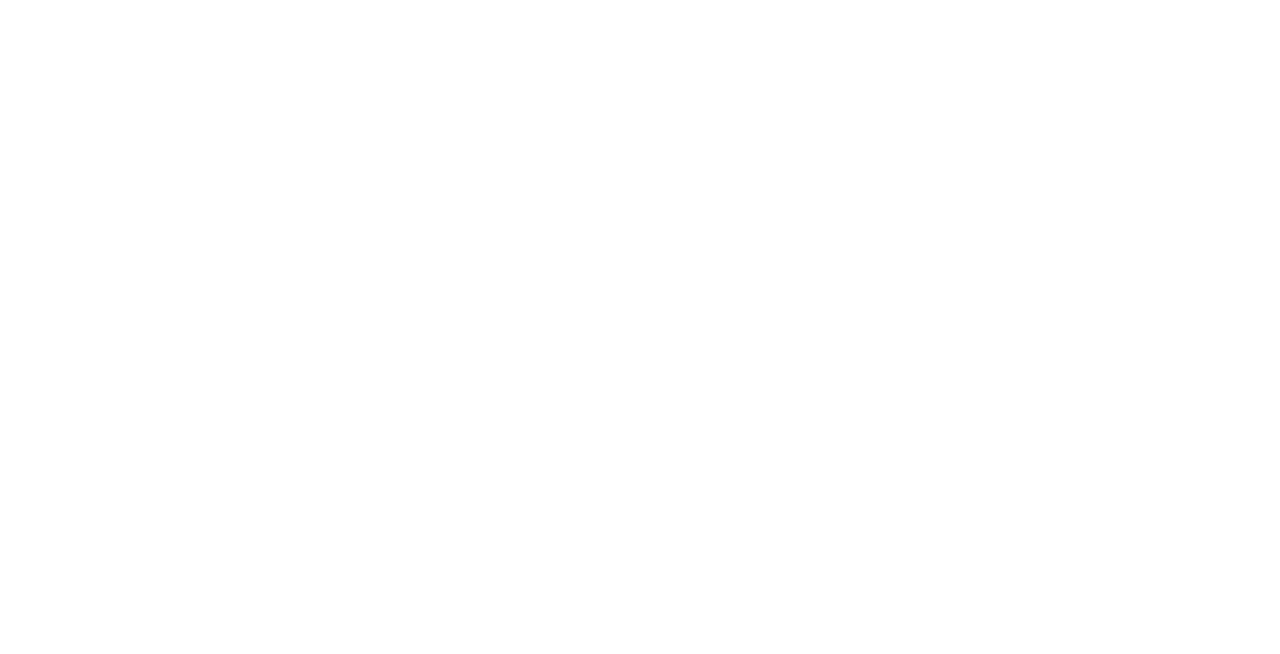
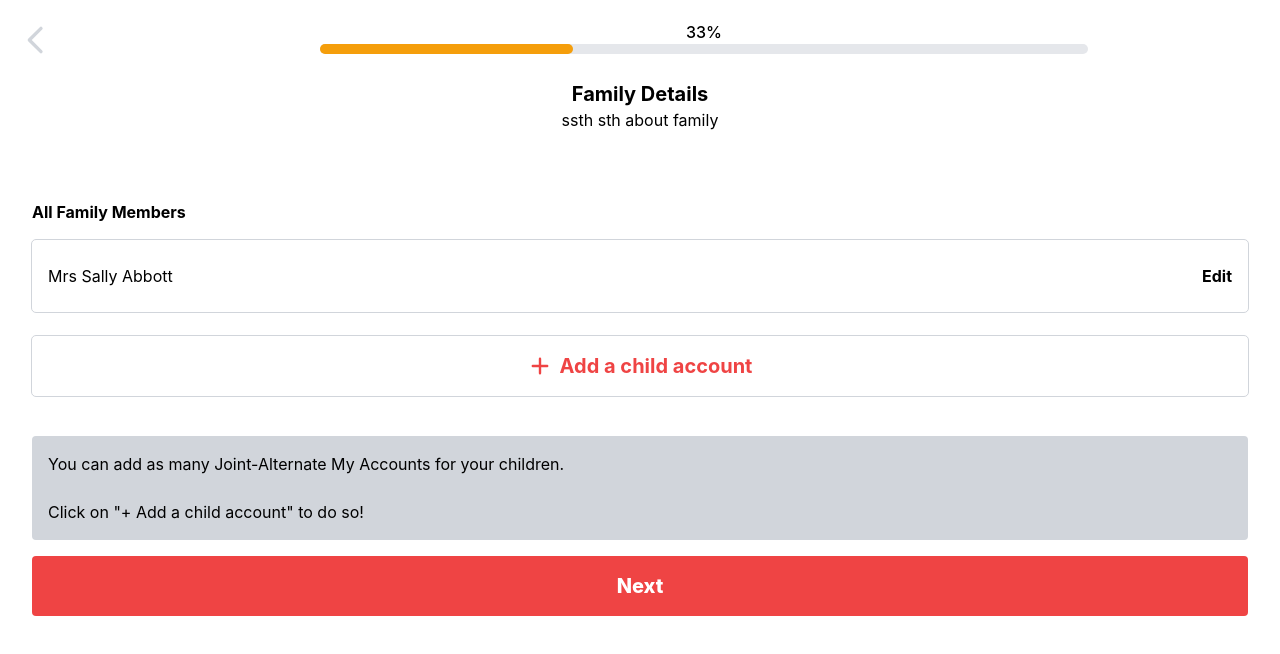
Before and after one commit to Service-Design-Studio/final-project-group-2-designerdz, a React (Create React App) app in the folder frontend/: page /family in a window 1280 px wide. Before the commit this address had no page. Shown: the top 654 px of the page. Built offline with nearby package versions, Linux system fonts and the light colour scheme.

Commit message:
added family page and extra

```diff
--- a/frontend/src/App.js
+++ b/frontend/src/App.js
@@ -6,6 +6,7 @@
 import Review from "./pages/Review.js";
 import SignUp from "./pages/SignUp.js";
 import Success from "./pages/Success.js";
+import Family from "./pages/Family.js";
 
 export default function App() {
   const loggedIn = false;
@@ -18,6 +19,7 @@
         <Route path="passport" element={<Passport />} />
         <Route path="review" element={<Review />} />
         <Route path="success" element={<Success />} />
+        <Route path="family" element={<Family />} />
       </Routes>
     </BrowserRouter>
   );
--- a/frontend/src/components/Buttons.js
+++ b/frontend/src/components/Buttons.js
@@ -51,4 +51,28 @@
   );
 }
 
-export { Button, BackButton, EditButton };
+function AddChildrenButton({ onClick }) {
+  return (
+    <button
+      className="add rounded outline outline-1 outline-gray-300 py-4 text-center flex items-center
+      justify-center mt-4"
+      onClick={onClick}
+    >
+      <svg
+        xmlns="http://www.w3.org/2000/svg"
+        className="h-6 w-6 fill-red-500"
+        viewBox="0 0 20 20"
+        fill="currentColor"
+      >
+        <path
+          fillRule="evenodd"
+          d="M10 3a1 1 0 011 1v5h5a1 1 0 110 2h-5v5a1 1 0 11-2 0v-5H4a1 1 0 110-2h5V4a1 1 0 011-1z"
+          clipRule="evenodd"
+        />
+      </svg>
+      <b className="ml-2 text-xl text-red-500">Add a child account</b>
+    </button>
+  );
+}
+
+export { Button, BackButton, EditButton, AddChildrenButton };
--- a/frontend/src/pages/Details.js
+++ b/frontend/src/pages/Details.js
@@ -1,3 +1,4 @@
+import { useEffect, useState } from "react";
 import { useNavigate, useLocation } from "react-router-dom";
 import { useForm } from "react-hook-form";
 import { USER_URL } from "../utilities/constants.js";
@@ -10,7 +11,6 @@
   getUserData,
   patchUserData,
 } from "../services/axiosUsers.js";
-import { useEffect, useState } from "react";
 
 export default function Details() {
   const navigate = useNavigate();
@@ -25,6 +25,8 @@
   } = useForm();
   let userData;
   let phoneNumber = localStorage.getItem("phoneNumber");
+  let isFamily = localStorage.getItem("isFamily") === "true"; //will have to get this info from db de
+  console.log("is family is this: ", isFamily);
 
   //on first render do GET request
   useEffect(() => {
@@ -62,16 +64,19 @@
 
   //post request to database backend
   const onSubmit = (data) => {
-    postUserData(USER_URL, data) //TODO: backend has to setup middleware to intercept HTTP request, either rack or expressjs
+    postUserData(USER_URL, data, phoneNumber) //TODO: backend has to setup to intercept HTTP request, to check if user exist or not
       .then((response) => {
-        console.log(response.status);
-        console.log(response.data);
+        //TODO: find a way to update the other pages detail too if phone number changes
         localStorage.setItem("phoneNumber", data.phone_number);
         if (onEdit === true) {
           navigate("/review");
           setOnEdit(false);
         } else {
-          navigate("/passport");
+          if (isFamily === true) {
+            navigate("/family");
+          } else {
+            navigate("/passport");
+          }
         }
       })
       .catch((error) => {
--- /dev/null
+++ b/frontend/src/pages/Family.js
@@ -0,0 +1,92 @@
+import { useEffect, useState } from "react";
+import { useNavigate } from "react-router-dom";
+import {
+  Button,
+  BackButton,
+  AddChildrenButton,
+} from "../components/Buttons.js";
+import TextDesc from "../components/TextDesc.js";
+import ProgressBar from "../components/ProgressBar";
+
+export default function Family() {
+  const navigate = useNavigate();
+  const [counter, setCounter] = useState(2);
+  const [familyMembers, setFamilyMembers] = useState([]);
+
+  function onEditClick() {
+    console.log("onEditClick clicked lo");
+    navigate("/details");
+  }
+
+  function onRemoveClick() {
+    console.log("onRemoveClick clicked lo");
+    //remove the element from the list ba
+  }
+
+  function onAddClick() {
+    console.log("onAddClick clicked lo");
+    setCounter(counter + 1);
+    setFamilyMembers([...familyMembers, { name: `Family Member ${counter}` }]);
+    console.log(familyMembers);
+  }
+
+  return (
+    <div>
+      <div className="flex flex-end">
+        <BackButton onClick={() => navigate("/signup")} />
+        <ProgressBar percent="33%" />
+      </div>
+
+      <TextDesc headerText="Family Details" bodyText="ssth sth about family" />
+      <div className="absolute top-[25%] w-full px-8 ">
+        <b className="text-l">All Family Members</b>
+
+        <div className="grid grid-cols-1 gap-2 mt-4">
+          <div className="rounded outline outline-1 outline-gray-300 py-6">
+            <div className="grid grid-cols-2 px-4">
+              <p>Mrs Sally Abbott</p>
+              <b className="text-right">
+                <button onClick={onEditClick}>Edit</button>
+              </b>
+            </div>
+          </div>
+          {familyMembers.map((member) => {
+            return (
+              <div
+                className="rounded outline outline-1 outline-gray-300 py-6"
+                key={member.name}
+              >
+                <div className="grid grid-cols-2 px-4">
+                  <p>{member.name}</p>
+                  <b className="text-right">
+                    <button onClick={onEditClick}>Edit</button>
+                    <button className="text-gray-300" onClick={onRemoveClick}>
+                      &nbsp;/ Remove
+                    </button>
+                  </b>
+                </div>
+              </div>
+            );
+          })}
+
+          <AddChildrenButton onClick={onAddClick} />
+        </div>
+        <div className="rounded bg-gray-300 mt-10 p-4 ">
+          <p className="text-base">
+            You can add as many Joint-Alternate My Accounts for your children.
+            <br />
+            <br />
+            Click on "+ Add a child account" to do so!
+          </p>
+        </div>
+        <Button
+          name="next"
+          text="Next"
+          bgColor="bg-red-500"
+          hoverColor="hover:bg-red-700"
+          onClick={() => navigate("/passport")}
+        />
+      </div>
+    </div>
+  );
+}
--- a/frontend/src/pages/Landing.js
+++ b/frontend/src/pages/Landing.js
@@ -7,13 +7,13 @@
   const navigate = useNavigate();
 
   return (
-    <div>
+    <div className="grid h-screen place-content-center mx-8">
       <img
-        className="px-8 space-y-3 bottom my-20"
+        className="mx-auto w-5/6 max-w-md"
         src="https://1000logos.net/wp-content/uploads/2020/04/DBS-logo.jpg"
         alt="DBS Logo"
       />
-      <div className="flex flex-col absolute bottom-0 mb-10 mx-8 space-y-4 items-center">
+      <div className="relative mt-[80%]">
         <Button
           text="NOT A CUSTOMER YET?"
           bgColor="bg-red-500"
@@ -26,6 +26,7 @@
           hoverColor="hover:bg-slate-800"
           onClick={() => alert("Sorry we are not DBS!")}
         />
+      </div>
       <Popup
         trigger={
           <button className="button">
@@ -43,6 +44,5 @@
         </div>
       </Popup>
     </div>
-    </div>
   );
 }
--- a/frontend/src/pages/Review.js
+++ b/frontend/src/pages/Review.js
@@ -46,7 +46,7 @@
           <b className="text-xl">Basic Information</b>
           <b className="text-xl text-right">
             <EditButton
-              onClick={() => navigate("/details", { state: { onEdit: true } })}
+              onClick={() => navigate("/details", { state: { onEdit: true } })} //pass onEdit param to page
             />
           </b>
         </div>
@@ -70,7 +70,7 @@
           <b className="text-xl">Passport</b>
           <b className="text-xl text-right">
             <EditButton
-              onClick={() => navigate("/passport", { state: { onEdit: true } })}
+              onClick={() => navigate("/passport", { state: { onEdit: true } })} //pass onEdit param to page
             />
           </b>
         </div>
--- a/frontend/src/pages/SignUp.js
+++ b/frontend/src/pages/SignUp.js
@@ -24,6 +24,11 @@
     return () => (mounted = false);
   }, []);
 
+  function onClick() {
+    localStorage.setItem("isFamily", true);
+    navigate("/details");
+  }
+
   return (
     <div>
       <div className="flex flex-end">
@@ -46,7 +51,7 @@
         {/* TODO: Add feature into another page here once multi-user is out */}
         <button
           className="bg-gray-300 hover:bg-red-200 text-xl font-semibold h-40 rounded w-10/12"
-          onClick={() => navigate("/details")}
+          onClick={onClick}
         >
           Yes, for me and my children...
         </button>
--- a/frontend/src/services/axiosUsers.js
+++ b/frontend/src/services/axiosUsers.js
@@ -4,8 +4,9 @@
   return await axios.get(API_URL, phoneNumber);
 }
 
-export function postUserData(API_URL, data) {
-  return axios.post(API_URL, data);
+export function postUserData(API_URL, data, oldPhoneNumber) {
+  //fill up oldPhoneNumber for details page if phone number changes
+  return axios.post(API_URL, data, oldPhoneNumber);
 }
 
 export function patchUserData(API_URL, data, phoneNumber) {
```
Lines whose indentation alone changed are shown as unchanged.
